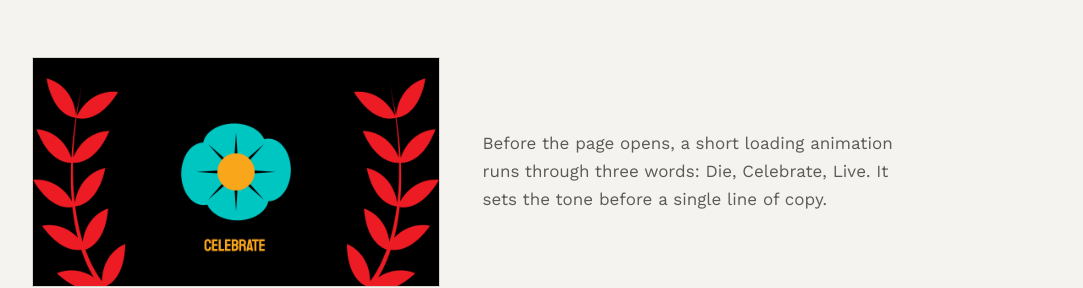
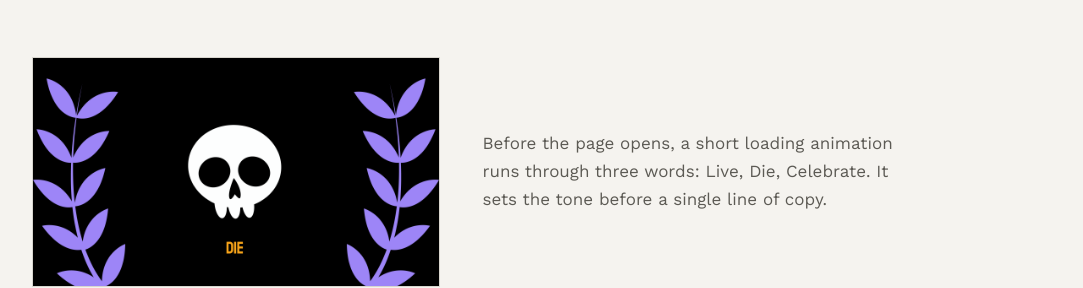
Before and after one commit to AxelGarland/AxelGarland, a Next.js app: page /work/afterlife in a window 1280 px wide. Shown: the part 2164-2452 px from the top of the page, without its empty margins (98-1181 px from the left). Built offline with nearby package versions, Linux system fonts and the light colour scheme.

Commit message:
AfterLife: loading animation order Live, Die, Celebrate
Co-Authored-By: Claude Sonnet 5 <noreply@anthropic.com>

```diff
--- a/app/work/afterlife/page.tsx
+++ b/app/work/afterlife/page.tsx
@@ -70,9 +70,9 @@ const APP_FRAMES = [
 ];
 
 const OPENERS = [
-  { file: "afterlife/Fold 33.png", alt: "AfterLife screen: a skull between violet leaves, labeled Die" },
-  { file: "afterlife/Fold 37.png", alt: "AfterLife screen: a teal flower between red leaves, labeled Celebrate" },
-  { file: "afterlife/Fold 38.png", alt: "AfterLife screen: a red heart between teal leaves, labeled Live" },
+  { file: "afterlife/Fold 38.png", alt: "AfterLife loading screen: a red heart between teal leaves, labeled Live" },
+  { file: "afterlife/Fold 33.png", alt: "AfterLife loading screen: a skull between violet leaves, labeled Die" },
+  { file: "afterlife/Fold 37.png", alt: "AfterLife loading screen: a teal flower between red leaves, labeled Celebrate" },
 ];
 
 export default function AfterLifePage() {
@@ -194,8 +194,8 @@ export default function AfterLifePage() {
                 <LoadingLoop frames={OPENERS} />
               </div>
               <p className="max-w-[40ch] text-base leading-relaxed text-ink-muted">
-                Before the page opens, a short loading animation runs through three words: Die,
-                Celebrate, Live. It sets the tone before a single line of copy.
+                Before the page opens, a short loading animation runs through three words: Live,
+                Die, Celebrate. It sets the tone before a single line of copy.
               </p>
             </div>
             <div
```
Also changed, not shown: 1 other file (tests, documents, lock files or other folders).
